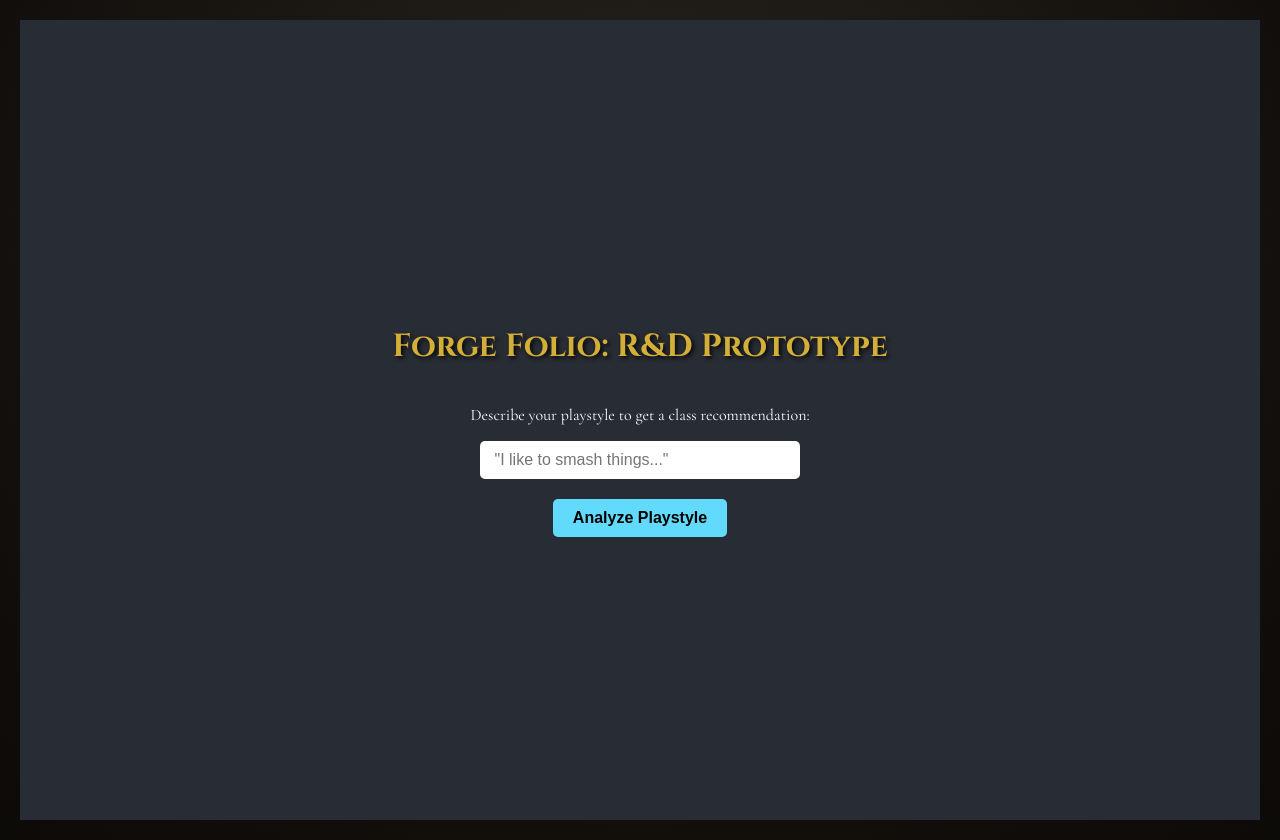
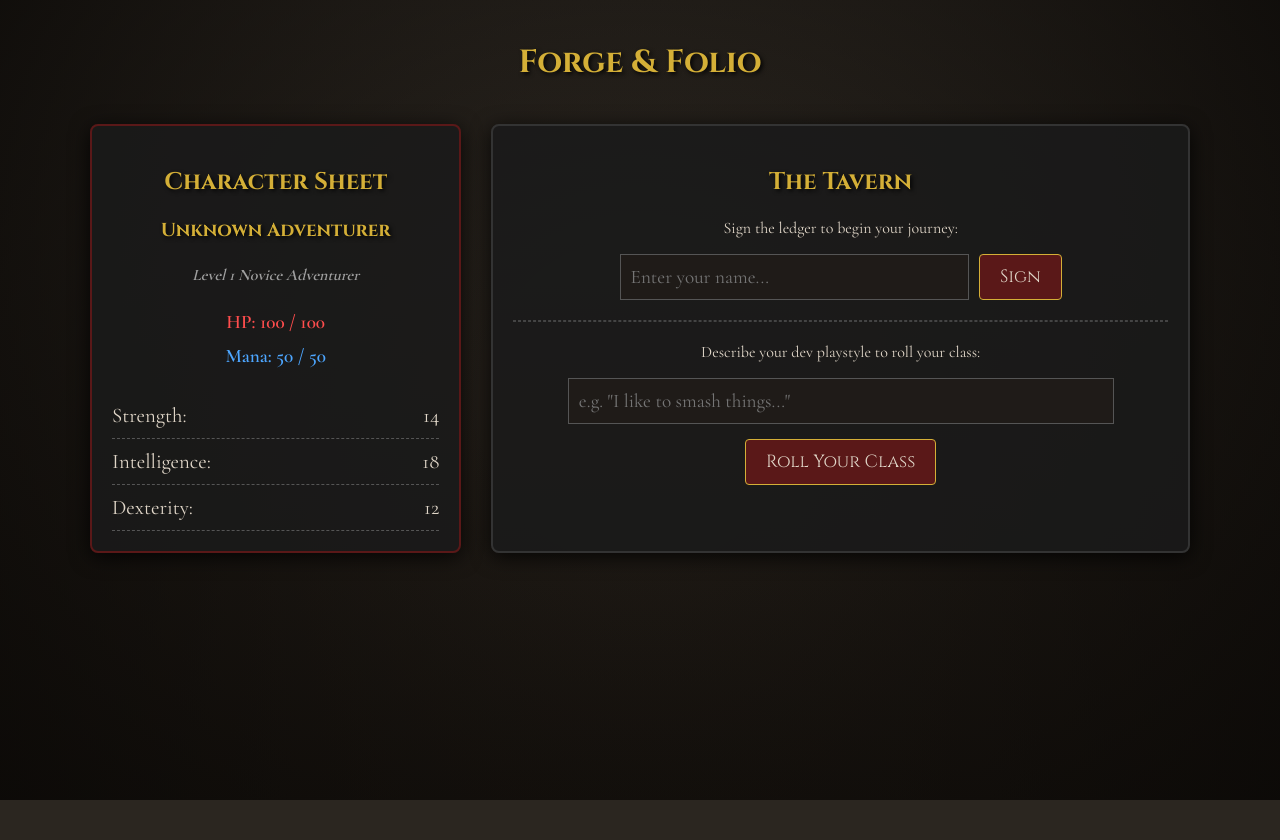
Before and after one commit to Cole0000/Forge-Folio, a React (Create React App) app in the folder frontend/: page / in a window 1280 px wide. After the commit the page ends 800 px from the top, so only its background shows below. Built offline with nearby package versions, Linux system fonts and the light colour scheme.

Commit message:
built character state, local storage ledger, and full roster class roll logic for now

```diff
--- a/frontend/src/App.js
+++ b/frontend/src/App.js
@@ -2,48 +2,135 @@ import React, { useState } from 'react';
 import './App.css';
 
 function App() {
+  // pulling the saved name from local storage so it survives page refreshes! if it's empty, default to unknown.
+  const [character, setCharacter] = useState(() => {
+    const savedName = localStorage.getItem('playerName');
+    return {
+      name: savedName || "Unknown Adventurer",
+      level: 1,
+      hp: 100,
+      mana: 50,
+      stats: { strength: 14, intelligence: 18, dexterity: 12 }
+    };
+  });
+
+  // state for the name input box
+  const [inputName, setInputName] = useState('');
+
+  const saveName = () => {
+    // updates the UI right now
+    setCharacter({ ...character, name: inputName });
+    // saves it to the browser memory so it doesn't get wiped on refresh
+    localStorage.setItem('playerName', inputName);
+    setInputName(''); // clears the box after signing
+  };
+
+  // the class roller state. user types in what they like, we spit out a classic D&D class.
   const [playstyle, setPlaystyle] = useState('');
-  const [recommendation, setRecommendation] = useState('');
+  const [recommendation, setRecommendation] = useState('Novice Adventurer');
 
-  const getRecommendation = async () => {
-    try {
+  const rollClass = () => {
+    // checking basic keywords to assign a normal class name.
+    const input = playstyle.toLowerCase();
 
-      const response = await fetch(`http://localhost:8000/api/recommend?playstyle=${playstyle}`);
-      const data = await response.json();
-      setRecommendation(data.recommendation);
-    } catch (error) {
-      console.error("Error fetching data:", error);
-      setRecommendation("Backend server not running!");
-    }
+    if (input.includes('logic') || input.includes('chaos') || input.includes('smart') || input.includes('magic') || input.includes('wizard') || input.includes('mage') || input.includes('sorcerer') || input.includes('spell')) {
+      setRecommendation('Wizard');
+    } else if (input.includes('smash') || input.includes('strong') || input.includes('front') || input.includes('tank') || input.includes('melee') || input.includes('warrior')) {
+      setRecommendation('Barbarian');
+    } else if (input.includes('sneak') || input.includes('stealth') || input.includes('rogue') || input.includes('rouge') || input.includes('thief') || input.includes('assassin')) {
+      setRecommendation('Rogue');
+    } else if (input.includes('shoot') || input.includes('bow') || input.includes('range') || input.includes('archer') || input.includes('ranged')) {
+      setRecommendation('Ranger');
+    } else if (input.includes('heal') || input.includes('support') || input.includes('cleric') || input.includes('priest') || input.includes('paladin')) {
+      setRecommendation('Cleric');
+    } else if (input.includes('summon') || input.includes('beast') || input.includes('animal') || input.includes('druid')) {
+      setRecommendation('Druid');
+    } else if (input.includes('fighter') || input.includes('combat') || input.includes('martial') || input.includes('duelist')) {
+      setRecommendation('Fighter');
+    } else if (input.includes('monk') || input.includes('ki') || input.includes('martial arts') || input.includes('meditation')) {
+      setRecommendation('Monk');
+    } else if (input.includes('warlock') || input.includes('pact') || input.includes('dark magic') || input.includes('cursed')) {
+      setRecommendation('Warlock');
+    } else if (input.includes('paladin') || input.includes('holy') || input.includes('divine') || input.includes('oath')) {
+      setRecommendation('Paladin');
+    } else if (input.includes('bard') || input.includes('music') || input.includes('song') || input.includes('performance')) {
+      setRecommendation('Bard');
+    } else if (input.includes('sorcerer') || input.includes('innate magic') || input.includes('bloodline') || input.includes('wild magic')) {
+      setRecommendation('Sorcerer');
+    } else if (input.includes('artificer') || input.includes('invention') || input.includes('gadgetry') || input.includes('mechanical')) {
+      setRecommendation('Artificer');
+    } else if (input.includes('echo') || input.includes('time') || input.includes('duplicate') || input.includes('shadow')) {
+      setRecommendation('Echo Knight');
+    } else {
+      // default recommendation if no keywords match
+      setRecommendation('Novice Adventurer');
+    } // <-- THIS WAS THE MISSING BRACKET
   };
 
   return (
     <div className="App">
-      <header className="App-header" style={{ backgroundColor: '#282c34', minHeight: '100vh', display: 'flex', flexDirection: 'column', alignItems: 'center', justifyContent: 'center', color: 'white' }}>
-        <h1>Forge Folio: R&D Prototype</h1>
-        <p>Describe your playstyle to get a class recommendation:</p>
+      <h1>Forge & Folio</h1>
 
-        <input
-          type="text"
-          value={playstyle}
-          onChange={(e) => setPlaystyle(e.target.value)}
-          placeholder=' "I like to smash things..."'
-          style={{ padding: '10px', width: '300px', fontSize: '16px', borderRadius: '5px', border: 'none' }}
-        />
+      <div className="dashboard">
 
-        <button
-          onClick={getRecommendation}
-          style={{ marginTop: '20px', padding: '10px 20px', fontSize: '16px', cursor: 'pointer', backgroundColor: '#61dafb', border: 'none', borderRadius: '5px', fontWeight: 'bold' }}
-        >
-          Analyze Playstyle
-        </button>
+        {/* left side: my actual character sheet */}
+        <div className="left-column">
+          <h2>Character Sheet</h2>
+          <h3>{character.name}</h3>
+          <h4 style={{ color: '#a0a0a0', fontStyle: 'italic' }}>
+            Level {character.level} {recommendation}
+          </h4>
 
-        {recommendation && (
-          <div style={{ marginTop: '30px', padding: '20px', border: '2px solid #61dafb', borderRadius: '10px' }}>
-            <h2>Recommended Class: <span style={{ color: '#61dafb' }}>{recommendation}</span></h2>
+          <div style={{ margin: '25px 0', fontSize: '1.2rem' }}>
+            <div style={{ color: '#ff4d4d', fontWeight: 'bold', marginBottom: '10px' }}>HP: {character.hp} / 100</div>
+            <div style={{ color: '#4da6ff', fontWeight: 'bold' }}>Mana: {character.mana} / 50</div>
           </div>
-        )}
-      </header>
+
+          <div className="stats-container">
+            <div className="stat-block"><span>Strength:</span> <span>{character.stats.strength}</span></div>
+            <div className="stat-block"><span>Intelligence:</span> <span>{character.stats.intelligence}</span></div>
+            <div className="stat-block"><span>Dexterity:</span> <span>{character.stats.dexterity}</span></div>
+          </div>
+        </div>
+
+        {/* right side: the tavern. getting user input and rolling classes */}
+        <div className="right-column">
+          <h2>The Tavern</h2>
+
+          {/* Character Creation / Name Save */}
+          <p>Sign the ledger to begin your journey:</p>
+          <div style={{ display: 'flex', gap: '10px', justifyContent: 'center', marginBottom: '20px' }}>
+            <input
+              className="input-field"
+              style={{ marginBottom: '0', width: '50%' }}
+              type="text"
+              value={inputName}
+              onChange={(e) => setInputName(e.target.value)}
+              placeholder="Enter your name..."
+            />
+            <button className="btn-action" onClick={saveName}>
+              Sign
+            </button>
+          </div>
+
+          <hr style={{ borderColor: '#444', borderStyle: 'dashed', margin: '20px 0' }} />
+
+          {/* Class Roller */}
+          <p>Describe your dev playstyle to roll your class:</p>
+          <input
+            className="input-field"
+            type="text"
+            value={playstyle}
+            onChange={(e) => setPlaystyle(e.target.value)}
+            placeholder='e.g. "I like to smash things..."'
+          />
+          <br />
+          <button className="btn-action" onClick={rollClass}>
+            Roll Your Class
+          </button>
+        </div>
+
+      </div>
     </div>
   );
 }
```
